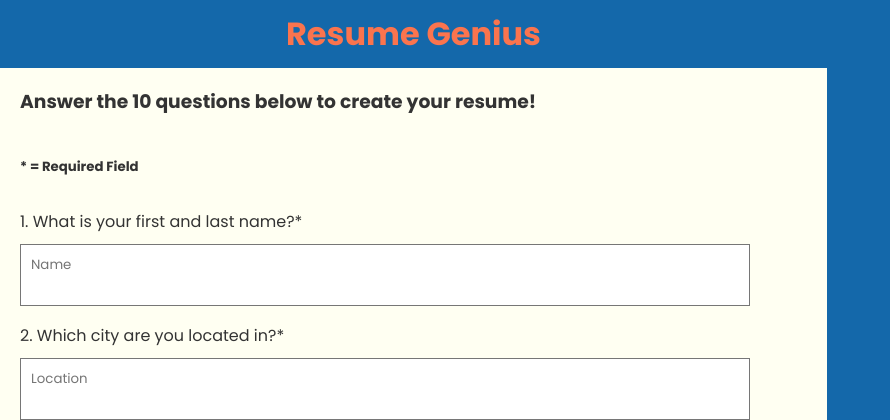
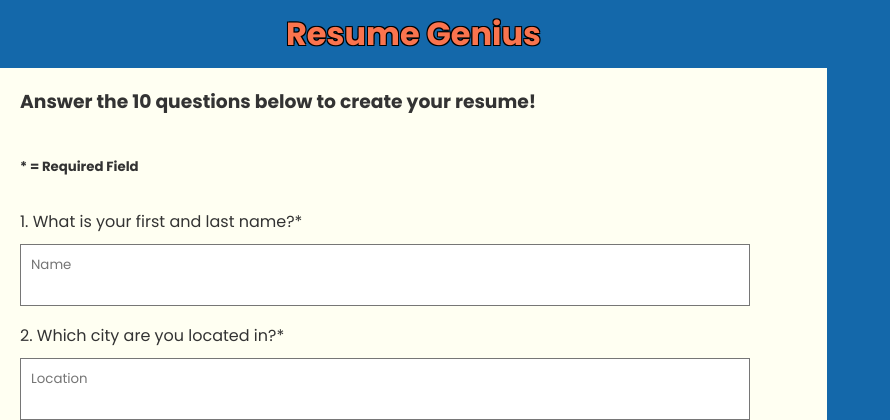
Before and after one commit to nganguly0594/gpt-resume-builder, a Flask app: page / in a window 1280 px wide. Shown: the top 420 px of the page, without its empty margins (0-890 px from the left). Run offline with Flask 2, Linux system fonts and the light colour scheme.

Commit message:
Update main.css

```diff
--- a/static/css/main.css
+++ b/static/css/main.css
@@ -80,6 +80,10 @@
     margin: 0;
     padding: 10px;
     z-index: 1;
+    text-shadow: -1px 1px 0 #000,
+                  1px 1px 0 #000,
+                  1px -1px 0 #000,
+                 -1px -1px 0 #000;
 }
 
 form {
```
